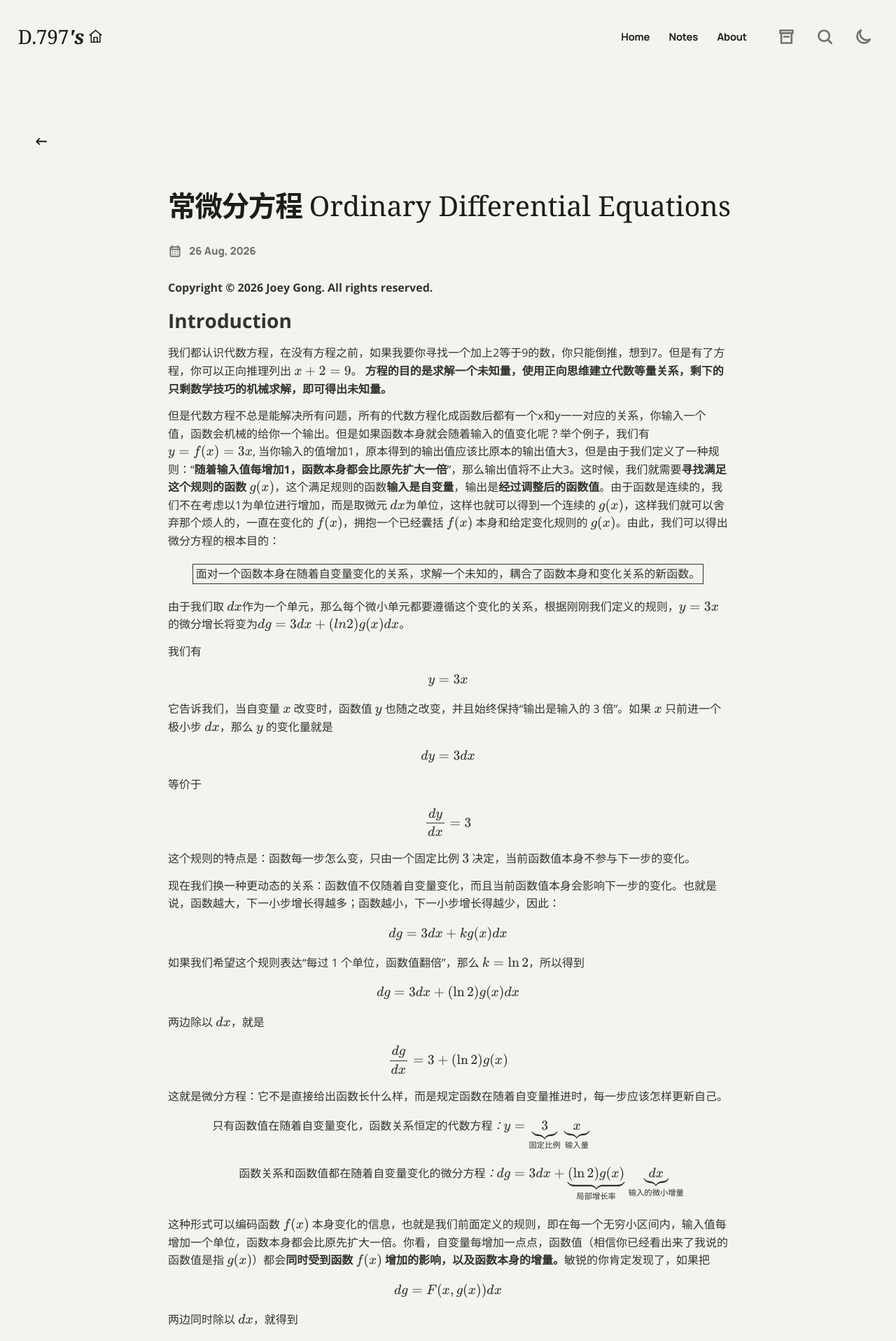
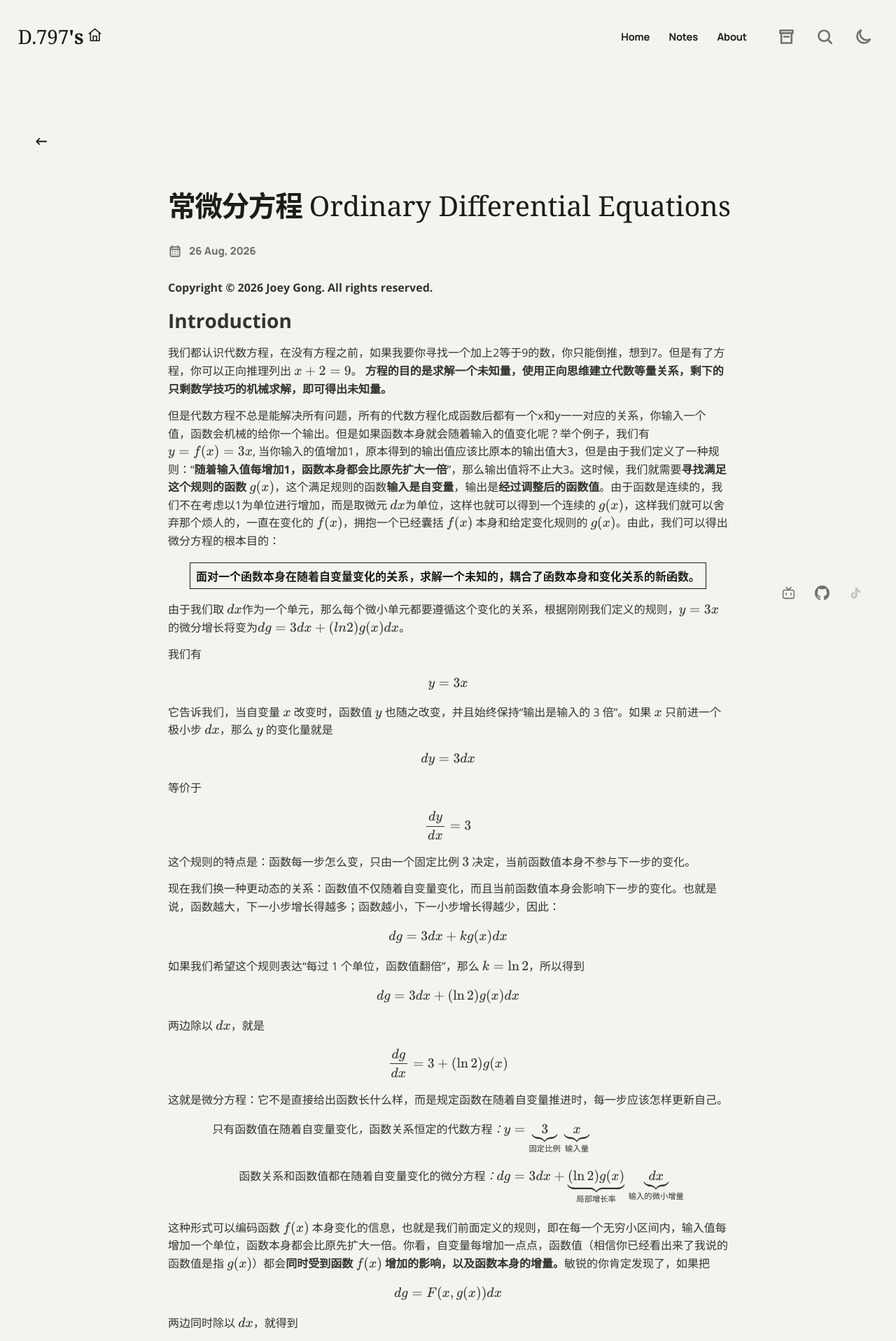
Before and after one commit to Andante-Assai/Andante-Assai.github.io, a Jekyll site: the page built from Notes/differential-equations.md, in a window 1280 px wide. Shown: the top 1917 px of the page at 70% size. Built offline with Jekyll 4.4.1, drawn with Linux system fonts in a browser that asks for light colours; some web fonts are replaced; formulas are drawn with MathJax 3; some of the changed text lies outside the part shown.

Commit message:
Add social links and fix Chinese statement boxes

```diff
--- a/Notes/differential-equations.md
+++ b/Notes/differential-equations.md
@@ -19,9 +19,7 @@ permalink: /Notes/differential-equations/
 
 但是代数方程不总是能解决所有问题，所有的代数方程化成函数后都有一个x和y一一对应的关系，你输入一个值，函数会机械的给你一个输出。但是如果函数本身就会随着输入的值变化呢？举个例子，我们有 $$y=f(x)=3x$$, 当你输入的值增加1，原本得到的输出值应该比原本的输出值大3，但是由于我们定义了一种规则：“**随着输入值每增加1，函数本身都会比原先扩大一倍**”，那么输出值将不止大3。这时候，我们就需要**寻找满足这个规则的函数 $$g(x)$$**，这个满足规则的函数**输入是自变量**，输出是**经过调整后的函数值**。由于函数是连续的，我们不在考虑以1为单位进行增加，而是取微元 $$dx$$为单位，这样也就可以得到一个连续的 $$g(x)$$，这样我们就可以舍弃那个烦人的，一直在变化的 $$f(x)$$，拥抱一个已经囊括 $$f(x)$$ 本身和给定变化规则的 $$g(x)$$。由此，我们可以得出微分方程的根本目的：
 
-$$
-\boxed{\text{面对一个函数本身在随着自变量变化的关系，求解一个未知的，耦合了函数本身和变化关系的新函数。}}
-$$
+<div class="math-statement">面对一个函数本身在随着自变量变化的关系，求解一个未知的，耦合了函数本身和变化关系的新函数。</div>
 
 由于我们取 $$dx$$作为一个单元，那么每个微小单元都要遵循这个变化的关系，根据刚刚我们定义的规则，$$y=3x$$ 的微分增长将变为$$dg = 3dx+(ln2)g(x)dx$$。
 
@@ -86,9 +84,7 @@ $$
 
 左边正是目标函数 $g(x)$ 对 $x$ 的瞬时变化率。于是我们发现，微分方程不是直接告诉我们 $g(x)$ 长什么样，而是规定：这条曲线在每一个位置的斜率，都必须等于右边规则给出的值。如果右边只依赖 $x$，我们可以直接积分得到 $g(x)$；但如果右边还含有 $g(x)$ 本身，就需要先整理方程，比如分离变量，再把这个局部变化规则累积成整条函数曲线。这也是它叫“微分方程”的原因：它用导数，也就是无穷小尺度上的变化率，来规定一个未知函数。也就是说：
 
-$$
-\boxed{\text{方程 } g'(x)=F(x,g(x)) \text{ 编码了规则。}}
-$$
+<div class="math-statement">方程 \(g'(x)=F(x,g(x))\) 编码了规则。</div>
 
 同样，如果我们用积分的视角去看待微分方程，只需要整理方程，将函数和微元配对（我们后面会讲这个方法——分离变量法）在每一个极小步里，左边和右边描述的是**同一小步变化**。每一步都有：
 
--- a/script.js
+++ b/script.js
@@ -123,6 +123,19 @@ document.querySelector(".site-header")?.insertAdjacentHTML("beforeend", `
 document.querySelectorAll(".theme-toggle").forEach((button) => {
   button.addEventListener("click", toggleTheme);
 });
+
+document.body.insertAdjacentHTML("beforeend", `
+  <nav class="social-dock" aria-label="Social links">
+    <a class="social-link" href="https://space.bilibili.com/1419895549" target="_blank" rel="me noopener" aria-label="Bilibili" title="Bilibili">
+      <svg class="social-stroke" viewBox="0 0 24 24" aria-hidden="true"><path d="m8 3 4 4 4-4M5.5 7.5h13a2.5 2.5 0 0 1 2.5 2.5v8.5a2.5 2.5 0 0 1-2.5 2.5h-13A2.5 2.5 0 0 1 3 18.5V10a2.5 2.5 0 0 1 2.5-2.5ZM8 12.5v3M16 12.5v3"/></svg>
+    </a>
+    <a class="social-link" href="https://github.com/Andante-Assai" target="_blank" rel="me noopener" aria-label="GitHub" title="GitHub">
+      <svg viewBox="0 0 16 16" aria-hidden="true"><path d="M8 0C3.58 0 0 3.64 0 8.13c0 3.59 2.29 6.64 5.47 7.71.4.08.55-.18.55-.39 0-.19-.01-.83-.01-1.51-2.01.38-2.53-.5-2.69-.96-.09-.23-.48-.96-.82-1.15-.28-.15-.68-.53-.01-.54.63-.01 1.08.59 1.23.83.72 1.23 1.87.88 2.33.67.07-.53.28-.88.51-1.08-1.78-.2-3.64-.9-3.64-4.01 0-.89.31-1.62.82-2.19-.08-.2-.36-1.04.08-2.16 0 0 .67-.22 2.2.84A7.4 7.4 0 0 1 8 3.93c.68 0 1.36.09 2 .27 1.53-1.06 2.2-.84 2.2-.84.44 1.12.16 1.96.08 2.16.51.57.82 1.3.82 2.19 0 3.12-1.87 3.81-3.65 4.01.29.25.54.74.54 1.5 0 1.08-.01 1.95-.01 2.22 0 .22.15.47.55.39A8.04 8.04 0 0 0 16 8.13C16 3.64 12.42 0 8 0Z"/></svg>
+    </a>
+    <span class="social-link is-disabled" aria-label="Douyin" title="Douyin link pending">
+      <svg viewBox="0 0 24 24" aria-hidden="true"><path d="M14.5 3.5c.5 2.8 2.2 4.5 5 4.8v3.6a8.7 8.7 0 0 1-5-1.8v6.1a5.3 5.3 0 1 1-4.6-5.25v3.55a1.9 1.9 0 1 0 1.1 1.73V3.5h3.5Z"/></svg>
+    </span>
+  </nav>`);
 
 document.body.insertAdjacentHTML("beforeend", `
   <div class="search-layer" role="dialog" aria-modal="true" aria-label="Search notes" aria-hidden="true">
--- a/styles.css
+++ b/styles.css
@@ -149,12 +149,61 @@ input:focus-visible {
   stroke-width: 1.7;
   stroke-linecap: round;
   stroke-linejoin: round;
+  transform: translateY(-2px);
 }
 
 .brand-home {
   color: var(--ink);
-  font-style: italic;
+  font-style: normal;
   font-weight: 600 !important;
+}
+
+.social-dock {
+  position: fixed;
+  z-index: 45;
+  right: clamp(18px, 3vw, 42px);
+  bottom: clamp(18px, 3vw, 34px);
+  display: flex;
+  align-items: center;
+  gap: 10px;
+}
+
+.social-link {
+  width: 38px;
+  height: 38px;
+  display: grid;
+  place-items: center;
+  color: var(--muted);
+  transition: color 160ms ease, transform 180ms ease;
+}
+
+.social-link:hover {
+  color: var(--ink);
+  transform: translateY(-2px);
+}
+
+.social-link svg {
+  width: 21px;
+  height: 21px;
+  fill: currentColor;
+}
+
+.social-link .social-stroke {
+  fill: none;
+  stroke: currentColor;
+  stroke-width: 1.75;
+  stroke-linecap: round;
+  stroke-linejoin: round;
+}
+
+.social-link.is-disabled {
+  opacity: 0.35;
+  cursor: default;
+}
+
+.social-link.is-disabled:hover {
+  color: var(--muted);
+  transform: none;
 }
 
 .brand-core {
@@ -1013,6 +1062,21 @@ input:focus-visible {
   margin-top: 0;
 }
 
+.math-statement {
+  width: fit-content;
+  max-width: 100%;
+  margin: 1.1em auto;
+  padding: 0.34em 0.52em 0.38em;
+  border: 1px solid currentColor;
+  color: var(--ink);
+  font-family: "Microsoft YaHei", "Microsoft YaHei UI", "PingFang SC", "Noto Sans CJK SC", sans-serif;
+  font-size: 1rem;
+  font-weight: 700 !important;
+  letter-spacing: 0;
+  line-height: 1.5;
+  text-align: center;
+}
+
 .article-body h2 {
   margin: 2.285714em 0 0.75em;
   padding-bottom: 0;
```
